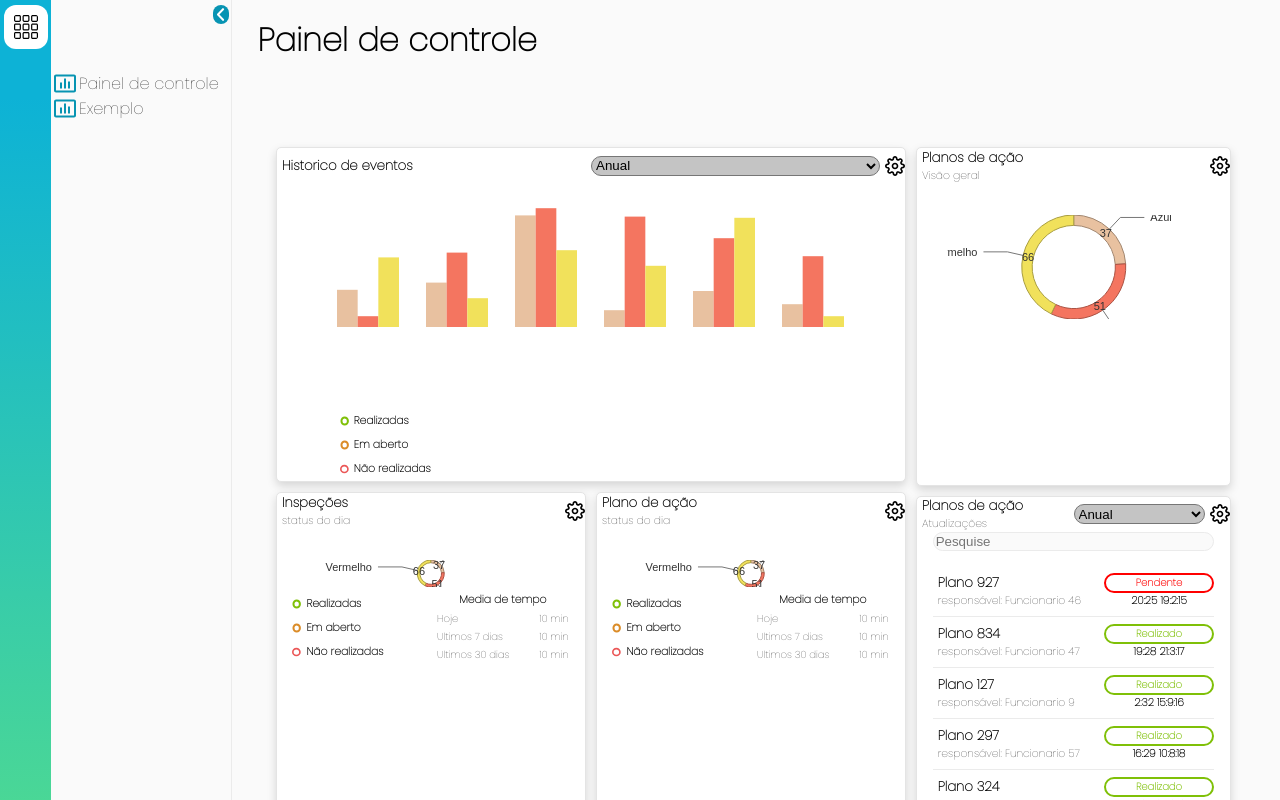
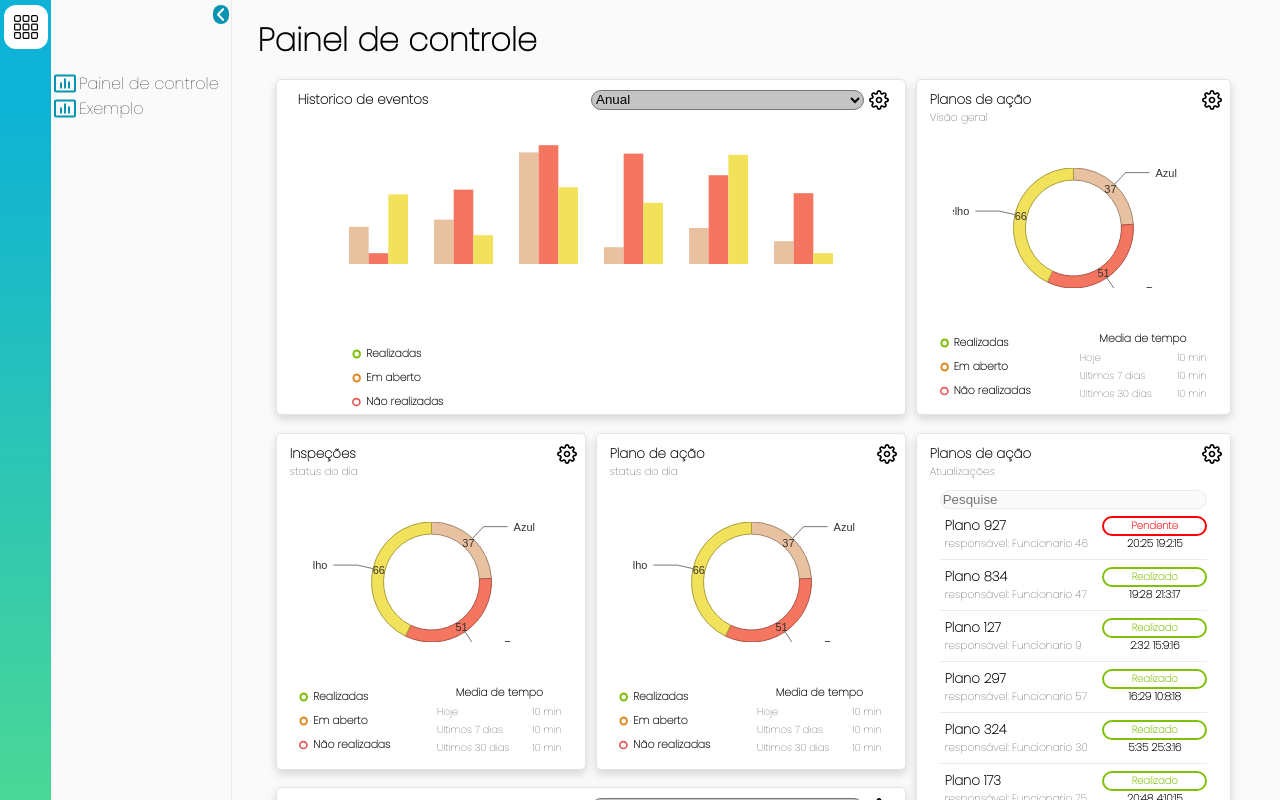
Before and after one commit to Alhenri/InspectApp, a React (Create React App) app: page / in a window 1280 px wide. Shown: the top 800 px of the page. Built offline with nearby package versions, Linux system fonts and the light colour scheme.

Commit message:
iniciando correção de responsividade

```diff
--- a/public/index.css
+++ b/public/index.css
@@ -2,8 +2,21 @@ html, body, #root {
     margin: 0;
     padding: 0;
     align-items: center;
+    min-height: 1000px;
     height: 150vh;
     text-decoration: none;
     background-color: white;
     font-family: 'Poppins', sans-serif;
 }
+
+@media (max-width: 860px){
+    html, body, #root{
+        height: 350vh;
+    }
+}
+
+@media (max-width: 580px){
+    html, body, #root{
+        height: 400vh;
+    }
+}
--- a/src/components/Card/Card.tsx
+++ b/src/components/Card/Card.tsx
@@ -19,7 +19,7 @@ interface Iprops{
     withLabel?: boolean,
     children?: JSX.Element, // talvez precise
     data: Object[],
-    type?: string
+    type: string
 }
 
 export default function Card({title, withSelector, subTitle, type, withInput, withLabel, data }:Iprops){
@@ -41,7 +41,7 @@ export default function Card({title, withSelector, subTitle, type, withInput, wi
     }
 
     return(
-        <CardStyle className="Card">
+        <CardStyle className="Card" type={type}>
             <HeaderCard title={title} withSelector={withSelector} subTitle={subTitle} />
             <ContentCard>
                 {withInput?<Input/>:null}
--- a/src/components/Card/Graph/CircleGraph/style.ts
+++ b/src/components/Card/Graph/CircleGraph/style.ts
@@ -9,7 +9,6 @@ export const CircleGraphArea = styled.div`
 export const Content = styled.div`
     display: flex;
     margin-top: 5px;
-    height: 100%;
     width: 100%;
     justify-content: space-between;
 `;
@@ -49,11 +48,12 @@ export const TableStyle = styled.div`
 
 export const GraphArea = styled.div`
     margin-top: 2vh;
-    height: 15vh;
+    height: 90%;
     width: 90%;
     display: flex;
     flex-direction: column;
     align-items: center;
+    justify-content: space-between;
 `;
 
 export const LabelStyle = styled.div`
--- a/src/components/Card/HeaderCard/style.ts
+++ b/src/components/Card/HeaderCard/style.ts
@@ -1,10 +1,12 @@
 import styled from 'styled-components';
 
 export const HeaderCardStyle = styled.div`
-    height: 35px;
+    height: auto;
+    width: 95%;
+    margin-top: 10px;
+    margin-bottom: 10px;
     display: flex;
     justify-content: space-between;
-    align-items: center;
 `;
 
 export const HeaderTitleArea = styled.div`
--- a/src/components/Card/List/List.tsx
+++ b/src/components/Card/List/List.tsx
@@ -44,7 +44,8 @@ export default function List({data}: Iprops){
                                     </h6>
                                 </InfoArea>
                             </ListItem>
-                    )})}
+                    )})
+            }
         </ListContent>
     )
 }
--- a/src/components/Card/List/style.ts
+++ b/src/components/Card/List/style.ts
@@ -1,13 +1,10 @@
 import styled from 'styled-components'
 
 export const ListContent = styled.div`
-    margin-top: 15px;
+
     width: 100%;
-    display: flex;
-    flex-direction: column;
-    align-items: center;
-    max-height: 450px;
     overflow: auto;
+    max-height: 80%;
 `;
 
 export const ListItem = styled.span`
@@ -16,6 +13,7 @@ export const ListItem = styled.span`
     border-bottom: 1px solid #EBEBEB;
     display: flex;
     align-items: center;
+    margin: 0 auto;
 `;
 
 export const TitleArea = styled.div`
--- a/src/components/Card/Table/style.ts
+++ b/src/components/Card/Table/style.ts
@@ -3,7 +3,7 @@ import styled from 'styled-components';
 export const ContentTable = styled.div`
     width: 90%;
     margin-top: 2%;
-    max-height: 28vh;
+    max-height: 70%;
     overflow: auto;
 `;
 
--- a/src/components/Card/style.ts
+++ b/src/components/Card/style.ts
@@ -1,9 +1,13 @@
 import styled from 'styled-components';
+
+interface IProps{
+    type: string
+}
 
 export const CardStyle = styled.div`
     flex: 1;
-    height: 100%;
-    width: 100%;
+    height: ${({type}:IProps)=> type==="List"?"97.5%":"95%"};
+    width: 95%;
     background-color: white;
 
     border: 0.5px solid #E4E4E4;
@@ -14,11 +18,12 @@ export const CardStyle = styled.div`
     display: flex;
     flex-direction: column;
     justify-content: space-between;
+    align-items: center;
 `;
 
 export const ContentCard = styled.div`
-    flex: 9;
-    width: 100%;
+    height: 100%;
+    width: 95%;
     display: flex;
     flex-direction: column;
     align-items: center;
--- a/src/pages/controlPanel/controlPanel.tsx
+++ b/src/pages/controlPanel/controlPanel.tsx
@@ -2,6 +2,7 @@ import React, { useContext } from 'react'
 import Card from '../../components/Card/Card'
 import DataContext from '../../context/DataContextProvider';
 import {
+    ControlPanelStyle,
     ContainerLeft,
     ContainerRight,
     BarGraphArea,
@@ -24,7 +25,7 @@ export default function ControlPanel(){
     const data: IDataOut = dado as unknown as IDataOut;
     return(
         // Conteudo da page
-        <>
+        <ControlPanelStyle>
             <ContainerLeft>
                 <BarGraphArea>
                     <Card title="Historico de eventos" withSelector type="BarGraph" data={data.Graph} />
@@ -39,12 +40,12 @@ export default function ControlPanel(){
             </ContainerLeft>
             <ContainerRight>
                 <RightCirGraphArea>
-                    <Card title="Planos de ação" subTitle="Visão geral" type="CircleGraph" data={data.Graph}/>
+                    <Card title="Planos de ação" subTitle="Visão geral" type="CircleGraph" withLabel data={data.Graph}/>
                 </RightCirGraphArea>
                 <RightListArea>
-                    <Card title="Planos de ação" subTitle="Atualizações" type="List" withSelector withInput data={data.List}/>
+                    <Card title="Planos de ação" subTitle="Atualizações" type="List" withInput data={data.List}/>
                 </RightListArea>
             </ContainerRight>
-        </>
+        </ControlPanelStyle>
     )
 }
--- a/src/pages/controlPanel/style.ts
+++ b/src/pages/controlPanel/style.ts
@@ -1,12 +1,28 @@
 import styled from 'styled-components';
+
+export const ControlPanelStyle = styled.div`
+    height: 100%;
+    width: 100%;
+    min-width: 840px;
+    display: flex;
+    @media(max-width: 860px){
+        flex-direction: column;
+        min-width: 336px;
+        max-width: 500px;
+    }
+`;
 
 export const ContainerLeft = styled.div`
     height: 95%;
     flex: 2;
     margin-right: 10px;
+    @media(max-width: 860px){
+        flex-grow: 1;
+    }
+    @media(max-width: 580px){
+        flex-grow: 1;
+    }
 
-    display: flex;
-    flex-direction: column;
 `;
 
 export const ContainerRight = styled(ContainerLeft)`
@@ -16,13 +32,16 @@ export const ContainerRight = styled(ContainerLeft)`
 
 // Area do grafico de barras
 export const BarGraphArea = styled.div`
-    flex: 1;
+    display: flex;
+    align-items: center;
+    height: 33%;
+    @media(max-width: 580px){
+        height: 25%;
+    }
 `;
 
 // Area do grafico de circulo
 export const CirGraphArea = styled(BarGraphArea)`
-    margin-top: 10px;
-    margin-bottom: 10px;
     display: flex;
 
     div.Card:first-child{
@@ -30,6 +49,20 @@ export const CirGraphArea = styled(BarGraphArea)`
     }
     div.Card:last-child{
         margin-left: 5px;
+    }
+
+    @media(max-width: 580px){
+        flex-direction: column;
+        height: 50%;
+        div.Card:first-child{
+            margin-right: 0px;
+            width: 100%;
+        }
+        div.Card:last-child{
+            margin-left: 0px;
+            width: 100%;
+            margin-top: 10px;
+        }
     }
 `;
 
@@ -40,12 +73,12 @@ export const LeftListArea = styled(BarGraphArea)`
 
 // Area do grafico de circulo direita
 export const RightCirGraphArea = styled.div`
-    flex: 1;
-    margin-bottom: 7px;
+    display: flex;
+    align-items: center;
+    height: 33%;
 `;
 
 // Area da lista direita
-export const RightListArea = styled.div`
-    flex: 2;
-    margin-top: 3px;
+export const RightListArea = styled(RightCirGraphArea)`
+    height: 66%;
 `;
--- a/src/pages/pageHome/pageHome.tsx
+++ b/src/pages/pageHome/pageHome.tsx
@@ -3,7 +3,6 @@ import Header from '../../components/Header/Header';
 import ControlPanel from '../controlPanel/controlPanel';
 import { Content, ContentArea, HomeStyle, TitleArea } from './style';
 import { DataProvider } from '../../context/DataContextProvider'; // provedor de dados
-import { title } from 'process';
 // Na home vou mudar os conteudos, que na verdade serão como novas pages
 
 function Home() {
--- a/src/pages/pageHome/style.ts
+++ b/src/pages/pageHome/style.ts
@@ -17,6 +17,7 @@ export const Content = styled.div`
 export const TitleArea = styled.div`
     width: 100%;
     flex: 1;
+    max-height: 70px;
     h1{
         margin: 0;
         margin-top: 2vh;
```
Also changed, not shown: 1 other file (tests, documents, lock files or other folders).
